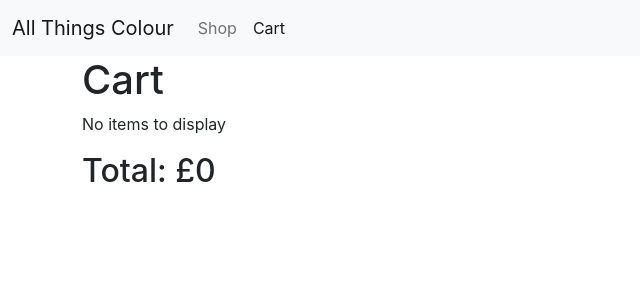
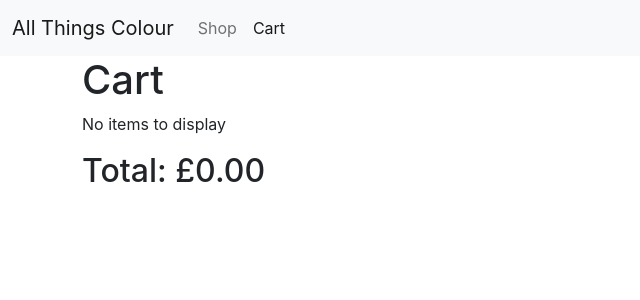
Before and after one commit to erickongdata/shopping_cart_react, a React (Create React App) app: page /cart in a window 1280 px wide. Shown: the top 300 px of the page, without its empty margins (0-640 px from the left). Built offline with nearby package versions, Linux system fonts and the light colour scheme.

Commit message:
Add currency formatter in utilities

```diff
--- a/src/pages/Cart.jsx
+++ b/src/pages/Cart.jsx
@@ -1,6 +1,7 @@
 import { useContext } from 'react';
 import { Link } from 'react-router-dom';
 import { AppContext } from '../AppContext';
+import toGBP from '../utilities/formatCurrency';
 
 function Cart() {
   const {
@@ -25,13 +26,13 @@ function Cart() {
           cart.map((item) => (
             <div key={item.id} className="mb-5">
               <Link to={`/product/${item.id}`} className="lead text-dark">
-                <h3>
+                <h5>
                   {itemSelected(item.id).title}, id: {item.id}
-                </h3>
+                </h5>
               </Link>
               <p className="text-secondary">
-                quantity: {item.quantity}, price: £
-                {(itemSelected(item.id).price * item.quantity).toFixed(2)}
+                quantity: {item.quantity}, price:{' '}
+                {toGBP(itemSelected(item.id).price * item.quantity)}
               </p>
               <button
                 type="button"
@@ -58,7 +59,7 @@ function Cart() {
             </div>
           ))
         )}
-        <h2>Total: £{totalPrice}</h2>
+        <h2>Total: {toGBP(totalPrice)}</h2>
       </div>
     </div>
   );
--- a/src/pages/Product.jsx
+++ b/src/pages/Product.jsx
@@ -1,6 +1,7 @@
 import { useContext } from 'react';
 import { useParams } from 'react-router-dom';
 import { AppContext } from '../AppContext';
+import toGBP from '../utilities/formatCurrency';
 
 function range(start, end) {
   return Array.from({ length: end - start + 1 }, (_, i) => start + i);
@@ -17,7 +18,7 @@ function Product() {
     <div className="product">
       <div className="container">
         <h1>{itemSelected.title}</h1>
-        <h2>£{itemSelected.price.toFixed(2)}</h2>
+        <h2>{toGBP(itemSelected.price)}</h2>
         <p>{itemSelected.description}</p>
         <form onSubmit={(e) => handleSubmitQuantity(e, productId)}>
           <select data-id={`quant-${productId}`}>
--- a/src/pages/Shop.jsx
+++ b/src/pages/Shop.jsx
@@ -1,6 +1,7 @@
 import { useContext } from 'react';
 import { Link } from 'react-router-dom';
 import { AppContext } from '../AppContext';
+import toGBP from '../utilities/formatCurrency';
 
 function Shop() {
   const { data } = useContext(AppContext);
@@ -30,7 +31,7 @@ function Shop() {
                     style={{ height: '80px' }}
                   >
                     <h6 className="card-title pe-4">{item.title}</h6>
-                    <p>£{item.price.toFixed(2)}</p>
+                    <p>{toGBP(item.price)}</p>
                   </div>
                 </div>
               </Link>
--- /dev/null
+++ b/src/utilities/formatCurrency.js
@@ -0,0 +1,8 @@
+function toGBP(value) {
+  return value.toLocaleString('en-GB', {
+    style: 'currency',
+    currency: 'GBP',
+  });
+}
+
+export default toGBP;
```
